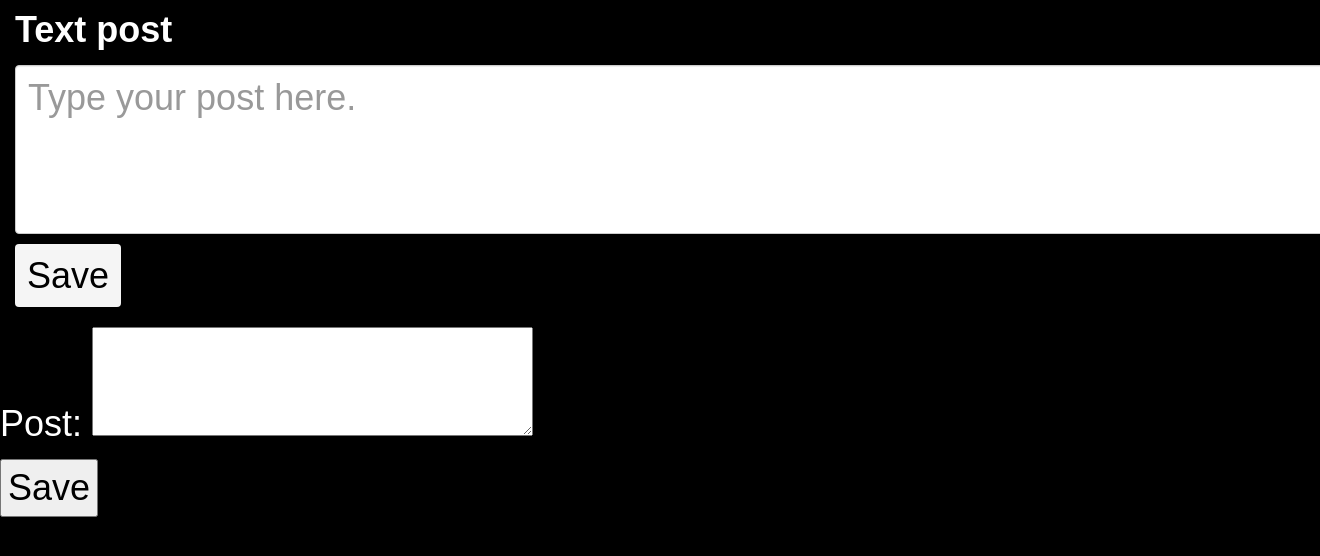
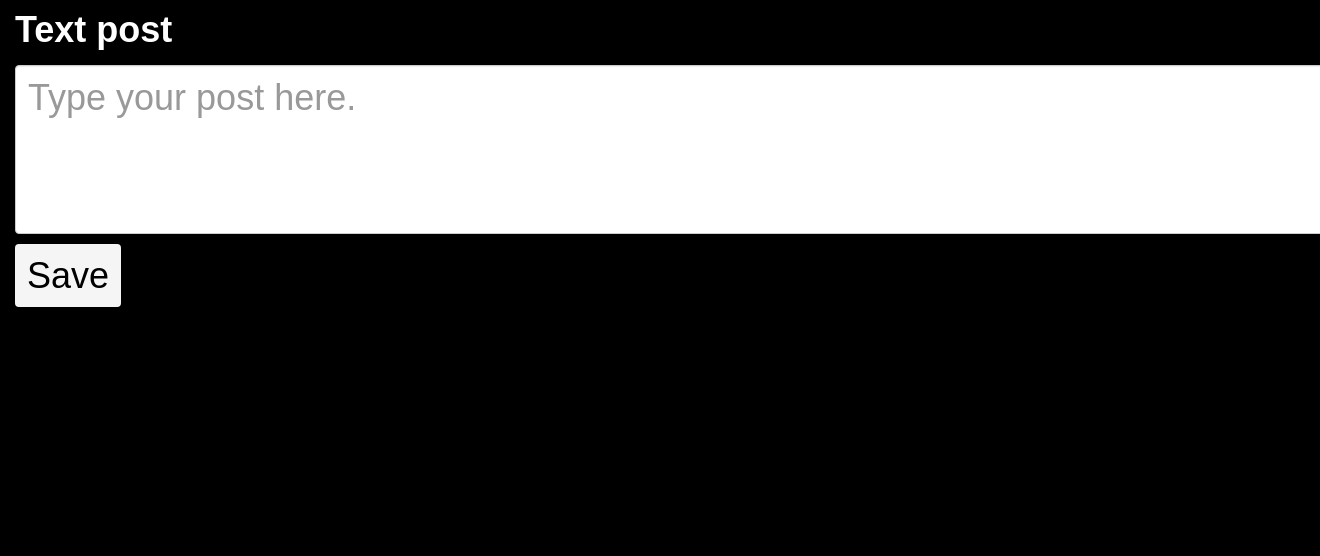
Before and after one commit to 5hwb/BigTextNotes, a Django app: page /add_post in a window 1320 px wide; the page is wider, and only the part inside the window is pictured. Shown: the part 51-607 px from the top of that part. Run offline with Django 3.2, Linux system fonts and the light colour scheme; some libraries are stand-ins or nearby versions.

Commit message:
Remove old form code

```diff
--- a/Board/templates/add_post.html
+++ b/Board/templates/add_post.html
@@ -8,14 +8,6 @@
       <textarea class="form-control" name="post_text" id="inputTextPost" rows="3" placeholder="Type your post here."></textarea>
       <button type="submit" class="btn btn-primary">Save</button>
     </div>
-
-    <p>
-        <span style="display: inline-block">Post: </span>
-        <textarea style="color:black"></textarea>
-    </p>
-    <p>
-        <input type="submit" value="Save" style="color:black">
-    </p>
 </form>
 
 {% endblock %}
```
